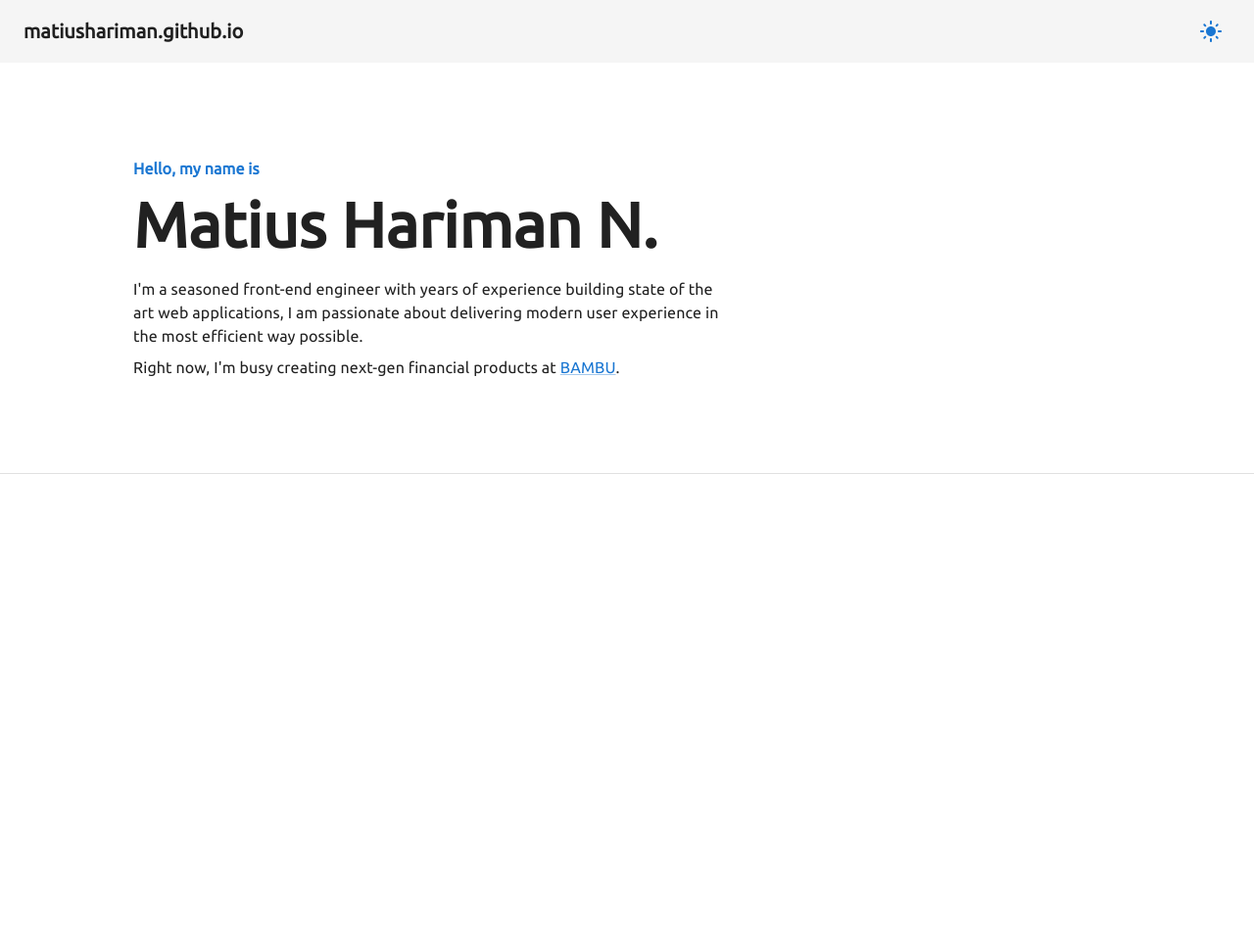
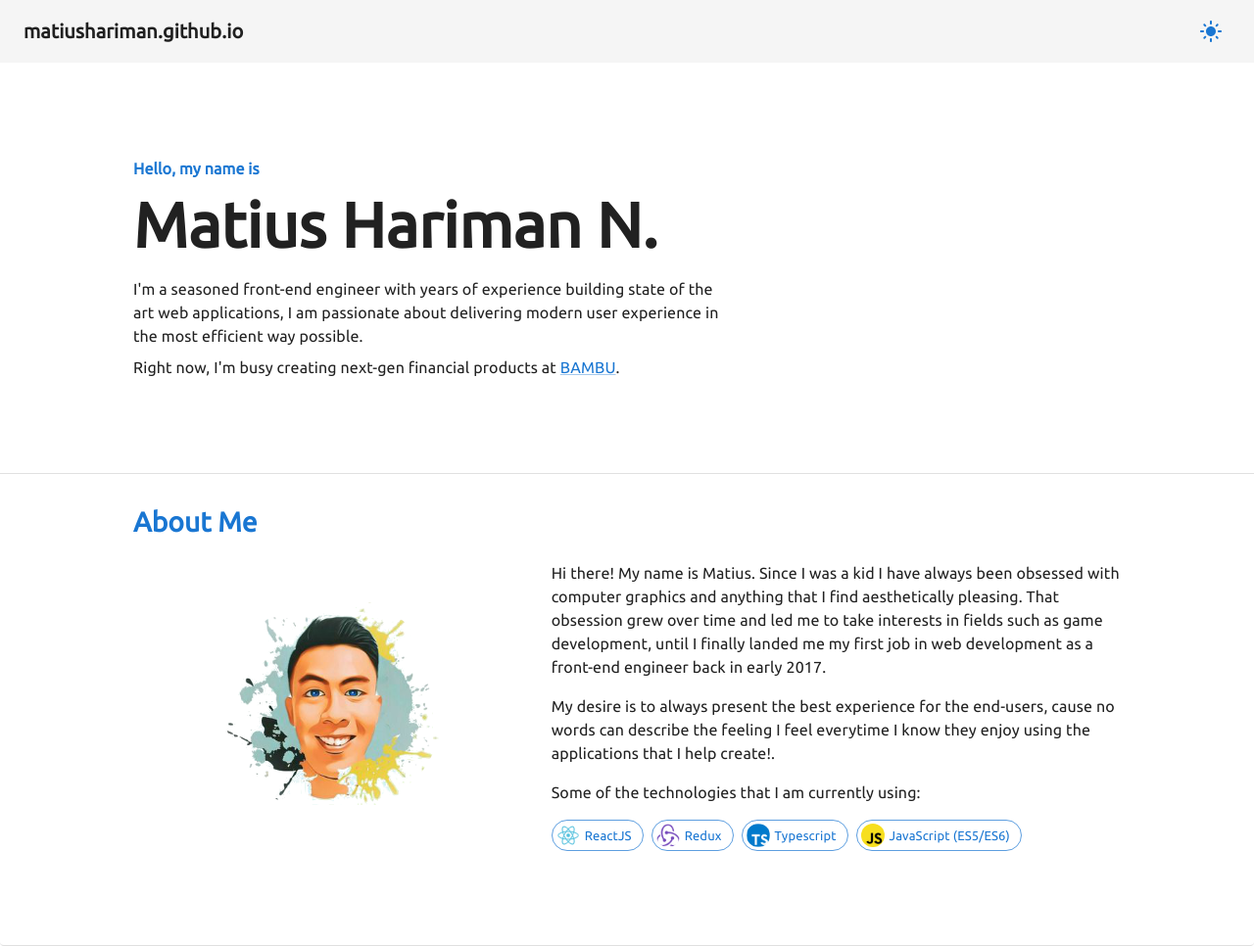
Before and after one commit to matiushariman/matiushariman.github.io, a Gatsby site: page / in a window 1280 px wide. Shown: the whole page at 98% size. Before the commit the page ends 800 px from the top, so only its background shows below. Built offline with nearby package versions, Linux system fonts and the light colour scheme; Gatsby itself is replaced by a stand-in of ours.

Commit message:
:sparkles: add about me section

```diff
--- /dev/null
+++ b/src/components/Home/AboutMe/ListOfSkills.tsx
@@ -0,0 +1,44 @@
+import Avatar from '@mui/material/Avatar';
+import Chip from '@mui/material/Chip';
+import Stack from '@mui/material/Stack';
+import * as React from 'react';
+
+import JsIcon from '../../../images/js-icon.png';
+import ReactIcon from '../../../images/react-icon.png';
+import ReduxIcon from '../../../images/redux-icon.png';
+import TsIcon from '../../../images/ts-icon.png';
+
+const SKILLS = [
+  {
+    avatar: ReactIcon,
+    label: 'ReactJS',
+  },
+  {
+    avatar: ReduxIcon,
+    label: 'Redux',
+  },
+  {
+    avatar: TsIcon,
+    label: 'Typescript',
+  },
+  {
+    avatar: JsIcon,
+    label: 'JavaScript (ES5/ES6)',
+  },
+];
+
+const ListOfSkills = () => (
+  <Stack direction="row" spacing={1} sx={{ flexWrap: 'wrap' }}>
+    {SKILLS.map((skill) => (
+      <Chip
+        color="primary"
+        variant="outlined"
+        avatar={<Avatar src={skill.avatar} alt={skill.label} />}
+        key={skill.label}
+        label={skill.label}
+      />
+    ))}
+  </Stack>
+);
+
+export default ListOfSkills;
--- /dev/null
+++ b/src/components/Home/AboutMe/index.tsx
@@ -0,0 +1,55 @@
+import Avatar from '@mui/material/Avatar';
+import Box from '@mui/material/Box';
+import Grid from '@mui/material/Grid';
+import Typography from '@mui/material/Typography';
+import * as React from 'react';
+
+import ListOfSkills from './ListOfSkills';
+import MyPic from '../../../images/matiushariman-face.png';
+
+const CONTENT = [
+  'Hi there! My name is Matius. ' +
+    'Since I was a kid I have always been obsessed with computer graphics and anything that I find aesthetically pleasing. ' +
+    'That obsession grew over time and led me to take interests in fields such as game development, until I finally landed me my first job in web development as a front-end engineer back in early 2017.',
+  'My desire is to always present the best experience for the end-users, cause no words can describe the feeling I feel everytime I know they enjoy using the applications that I help create!.',
+];
+
+const AboutMe = () => (
+  <Grid spacing={3} container>
+    <Grid item xs={12} md={6}>
+      <Typography variant="h2" color="primary">
+        About Me
+      </Typography>
+    </Grid>
+    <Grid item xs={12}>
+      <Grid alignItems="center" spacing={2} container>
+        <Grid item xs={12} md={5}>
+          <Box display="flex" justifyContent="space-around">
+            <Avatar src={MyPic} alt="my picture" sx={{ height: 224, width: 224 }} />
+          </Box>
+        </Grid>
+        <Grid item xs={12} md={7}>
+          <Grid container spacing={2}>
+            {CONTENT.map((content, i) => (
+              <Grid key={`about-me-content-${i + 1}`} item xs={12}>
+                <Typography>{content}</Typography>
+              </Grid>
+            ))}
+            <Grid item xs={12}>
+              <Grid spacing={2} container>
+                <Grid item xs={12}>
+                  <Typography>Some of the technologies that I am currently using:</Typography>
+                </Grid>
+                <Grid item xs={12}>
+                  <ListOfSkills />
+                </Grid>
+              </Grid>
+            </Grid>
+          </Grid>
+        </Grid>
+      </Grid>
+    </Grid>
+  </Grid>
+);
+
+export default AboutMe;
--- a/src/components/Layout/index.tsx
+++ b/src/components/Layout/index.tsx
@@ -43,6 +43,27 @@ export const Layout = ({ children }: LayoutProps) => {
           ].join(','),
         },
         components: {
+          MuiChip: {
+            styleOverrides: {
+              avatarColorPrimary: {
+                backgroundColor: 'transparent',
+              },
+            },
+          },
+          MuiContainer: {
+            styleOverrides: {
+              root: ({ theme }) => ({
+                [theme.breakpoints.up('md')]: {
+                  padding: 96,
+                  paddingTop: 32,
+                },
+                [theme.breakpoints.down('md')]: {
+                  paddingTop: 32,
+                  paddingBottom: 56,
+                },
+              }),
+            },
+          },
           MuiPaper: {
             styleOverrides: {
               elevation1: ({ theme }) => ({
@@ -59,6 +80,15 @@ export const Layout = ({ children }: LayoutProps) => {
                 },
                 [theme.breakpoints.down('md')]: {
                   fontSize: '2.5rem',
+                },
+              }),
+              h2: ({ theme }) => ({
+                fontWeight: 'bold',
+                [theme.breakpoints.up('md')]: {
+                  fontSize: '1.75rem',
+                },
+                [theme.breakpoints.down('md')]: {
+                  fontSize: '1.2rem',
                 },
               }),
             },
--- a/src/index.d.ts
+++ b/src/index.d.ts
@@ -1,3 +1,4 @@
 declare module '*.jpg';
 declare module '*.jpeg';
 declare module '*.png';
+declare module '*.svg';
--- a/src/pages/index.tsx
+++ b/src/pages/index.tsx
@@ -2,6 +2,7 @@ import Container from '@mui/material/Container';
 import Paper from '@mui/material/Paper';
 import * as React from 'react';
 
+import AboutMe from '../components/Home/AboutMe';
 import Hello from '../components/Home/Hello';
 import { Layout } from '../components/Layout';
 
@@ -12,17 +13,18 @@ const IndexPage = () => (
       <Container
         sx={(theme) => ({
           [theme.breakpoints.up('md')]: {
-            p: 12,
-          },
-          [theme.breakpoints.down('md')]: {
-            pt: 4,
-            pb: 7,
+            pt: 12,
           },
         })}
       >
         <Hello />
       </Container>
     </Paper>
+    <Paper>
+      <Container>
+        <AboutMe />
+      </Container>
+    </Paper>
   </Layout>
 );
 
```
Also changed, not shown: src/images/js-icon.png (added), src/images/react-icon.png (added), src/images/redux-icon.png (added), src/images/ts-icon.png (added), 1 other file.
